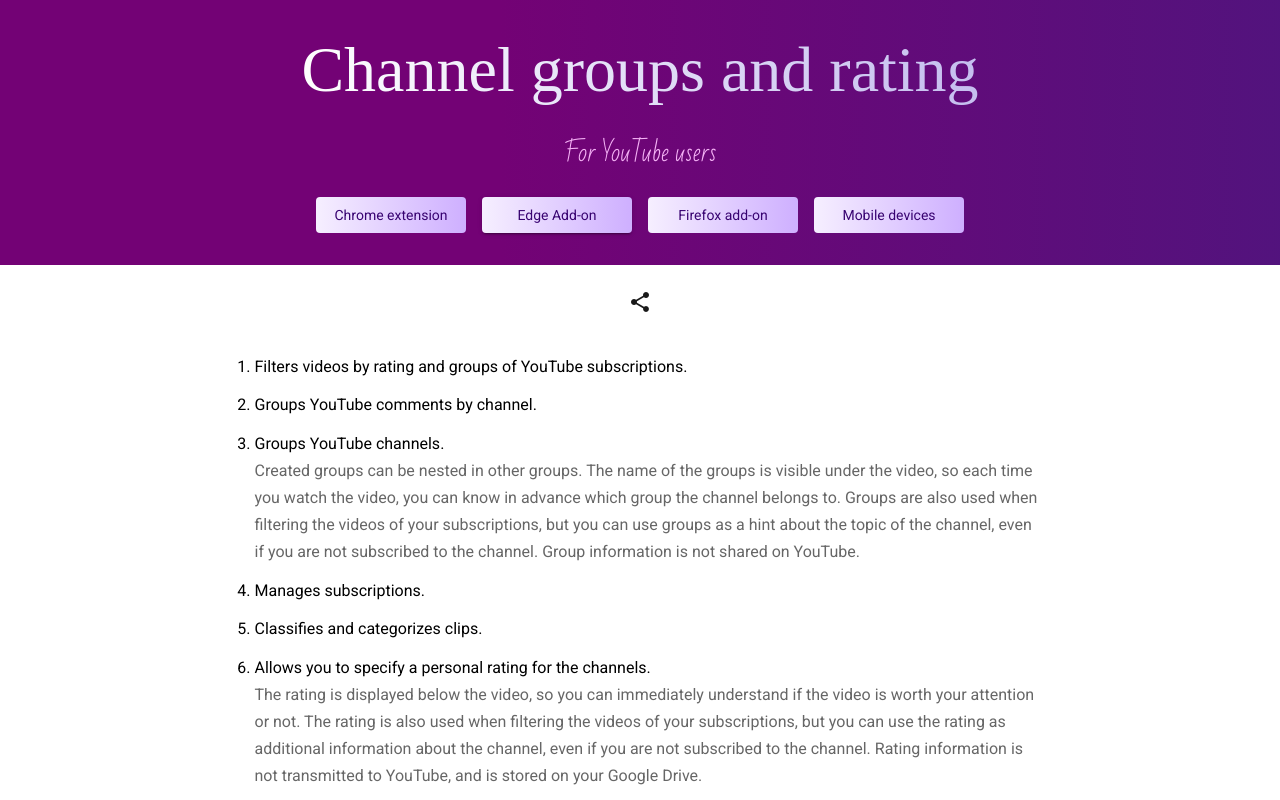
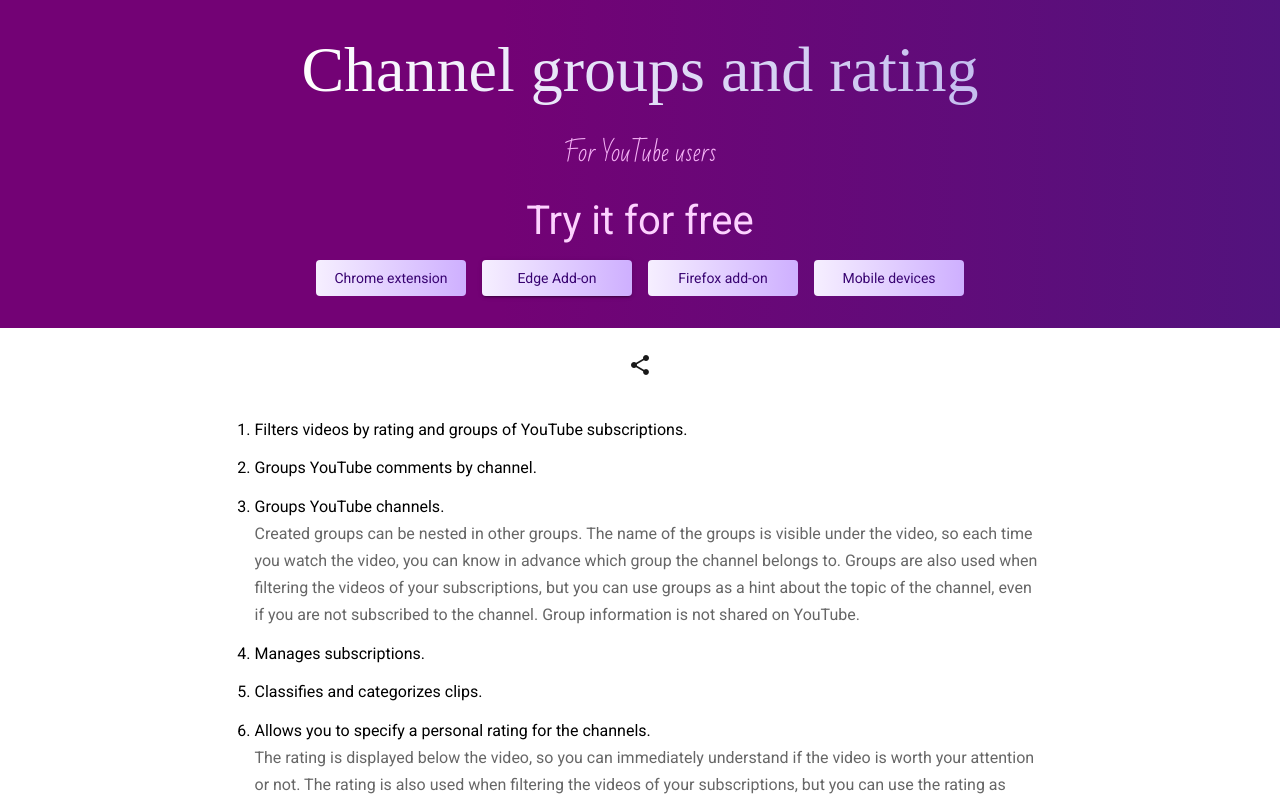
Before and after one commit to anton-voronov-a/channelg, an Angular app in the folder spa/: page / in a window 1280 px wide. Shown: the top 800 px of the page. Built offline with nearby package versions, Linux system fonts and the light colour scheme; a web font is replaced by a local one.

Commit message:
added advice

```diff
--- a/spa/src/app/home/home.component.html
+++ b/spa/src/app/home/home.component.html
@@ -4,9 +4,11 @@
     Channel groups and rating
   </h1>
   <div class="yp-homepage-header-info">
-    <h2 class="yp-homepage-definition">
+    <div class="yp-homepage-definition">
       For YouTube users
-    </h2>
+    </div>
+    <div class="cg-advice">
+      <div class="cg-advice__text">Try it for free</div>
       <div class="yp-homepage-stores">
         <a mat-flat-button
            href="https://chrome.google.com/webstore/detail/channel-groups-and-rating/hopcbmeplpekjenhhkiceeeaeoeoaona"
@@ -32,6 +34,7 @@
                 title="How to use on Android">
           Mobile devices
         </button>
+      </div>
     </div>
   </div>
 </header>
--- a/spa/src/app/home/home.component.scss
+++ b/spa/src/app/home/home.component.scss
@@ -91,13 +91,23 @@
   margin-top: var(--cg-title-space);
 }
 
+.cg-advice {
+  --cg-stores-space: calc(var(--cg-title-space) * 0.75);
+  margin: var(--cg-stores-space);
+}
+
+.cg-advice__text {
+  margin: calc(var(--cg-title-space) - var(--cg-stores-space));
+  font-size: 40px;
+  color: #fdd2ff;
+  text-align: center;
+}
+
 .yp-homepage-stores {
-  --cg-stores-space: calc(var(--cg-title-space) * 0.75);
   display: flex;
   flex-wrap: wrap;
   align-items: center;
   justify-content: center;
-  margin: var(--cg-stores-space);
 }
 
 .yp-homepage-store {
```
Also changed, not shown: 3 other files (tests, documents, lock files or other folders). Lines whose indentation alone changed are shown as unchanged.
